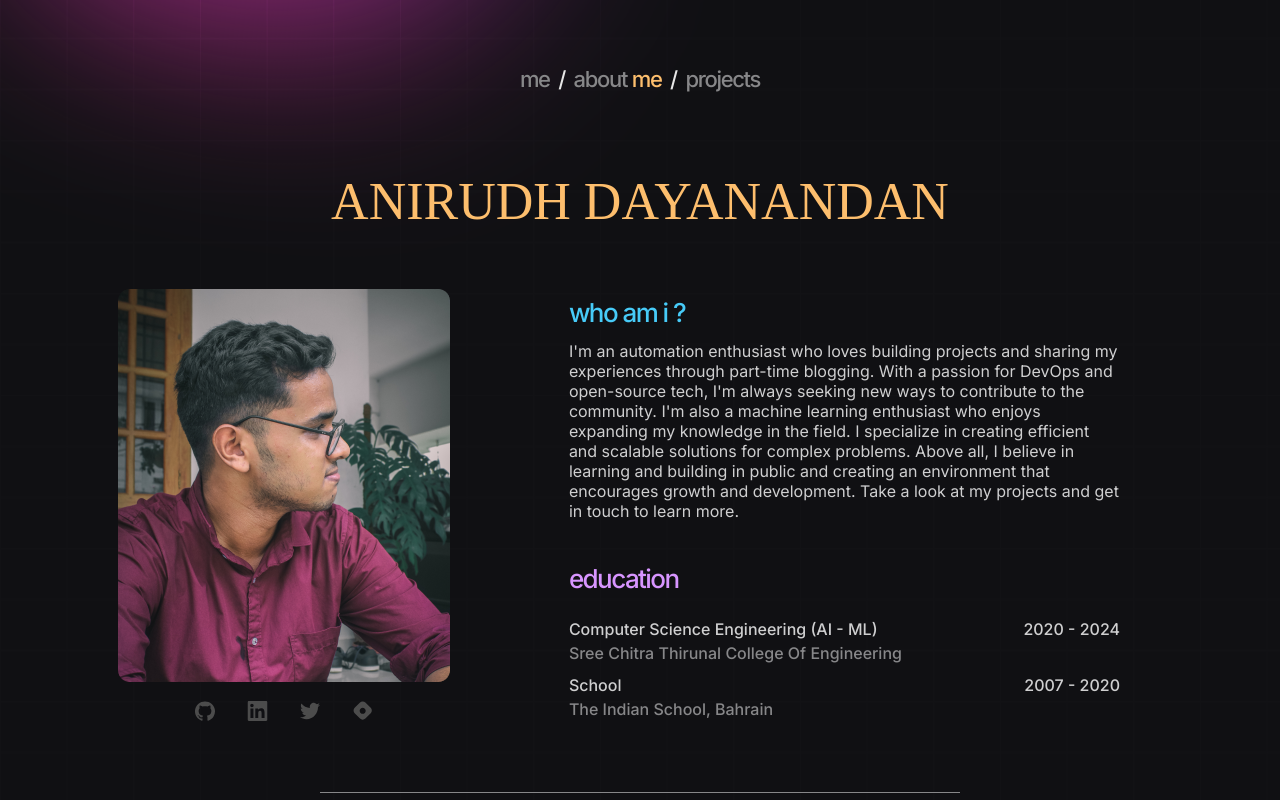
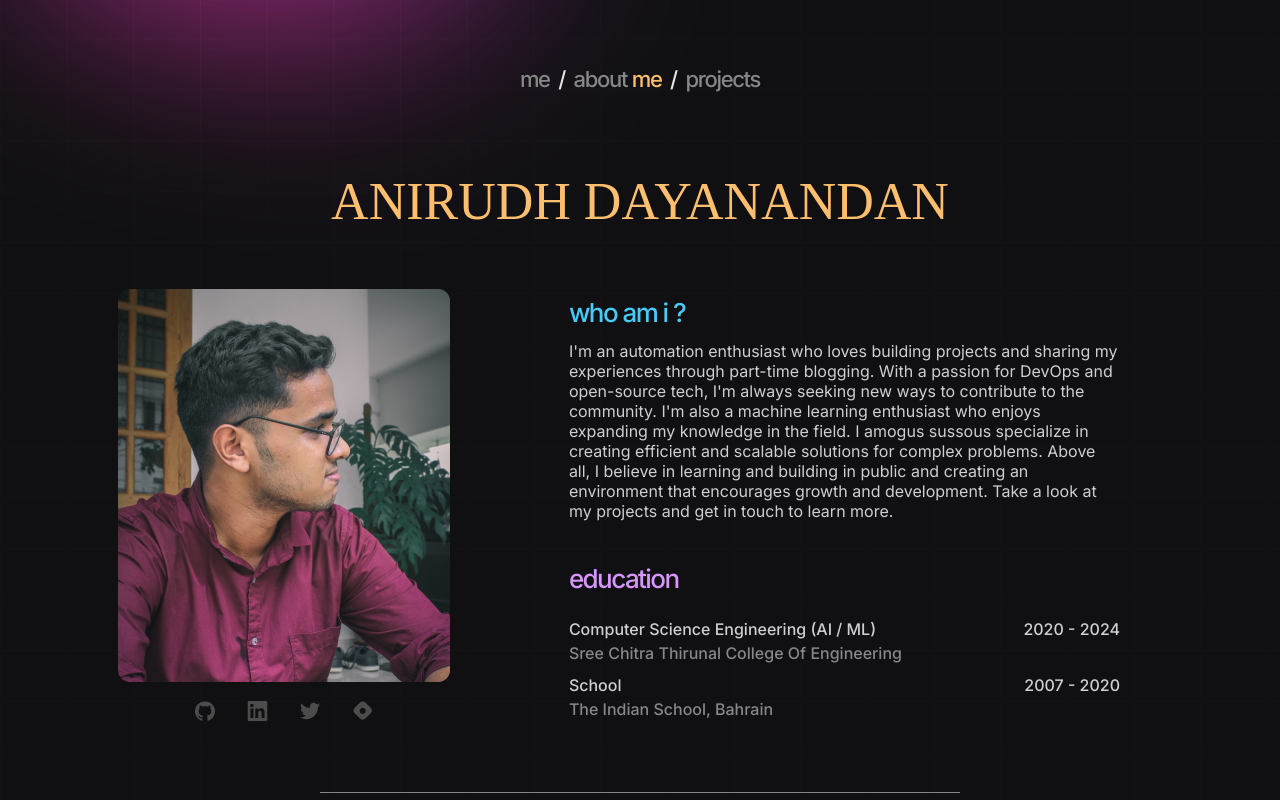
Before and after one commit to AnirudhDaya/K-Folio, a React (Vite) app: page /AboutMe in a window 1280 px wide. Shown: the top 800 px of the page. Built offline with nearby package versions, Linux system fonts and the light colour scheme; a web font is replaced by a local one.

Commit message:
Update AboutMe.jsx

```diff
--- a/src/Components/AboutMe/AboutMe.jsx
+++ b/src/Components/AboutMe/AboutMe.jsx
@@ -35,7 +35,7 @@ function AboutMe() {
                 my experiences through part-time blogging. With a passion for DevOps
                 and open-source tech, I'm always seeking new ways to contribute to the
                 community. I'm also a machine learning enthusiast who enjoys expanding
-                my knowledge in the field. I specialize in creating efficient and scalable
+                my knowledge in the field. I amogus sussous specialize in creating efficient and scalable
                 solutions for complex problems. Above all, I believe in learning and building in public
                 and creating an environment that encourages growth and development. Take a look
                 at my projects and get in touch to learn more.
@@ -48,7 +48,7 @@ function AboutMe() {
                   <div className="subDesc">
                     <h3 className="textdesc detailDesc1">
                       {" "}
-                      Computer Science Engineering (AI - ML)
+                      Computer Science Engineering (AI / ML)
                     </h3>
                     <h4 className="textdesc detailDesc1.1">2020 - 2024</h4>
                   </div>
```
